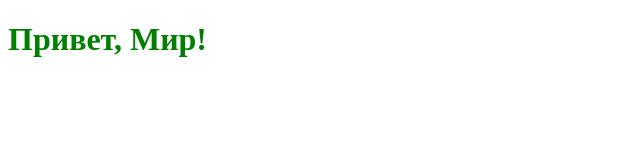
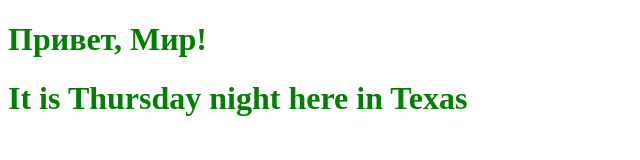
Before and after one commit to evimikha/sturdy-garbanzo, a plain HTML site: page index.html in a window 1280 px wide. Shown: the whole page, without its empty margins (0-640 px from the left). Drawn offline with Linux system fonts and the light colour scheme.

Commit message:
added another h1

```diff
--- a/index.html
+++ b/index.html
@@ -9,6 +9,6 @@
 </head>
 <body>
     <h1>Привет, Мир! </h1>
-
+<h1> It is Thursday night here in Texas</h1>
 </body>
 </html>
```
